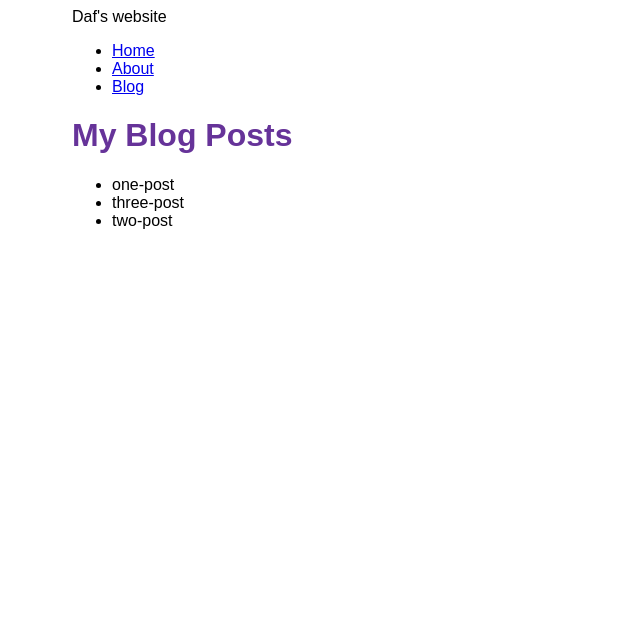
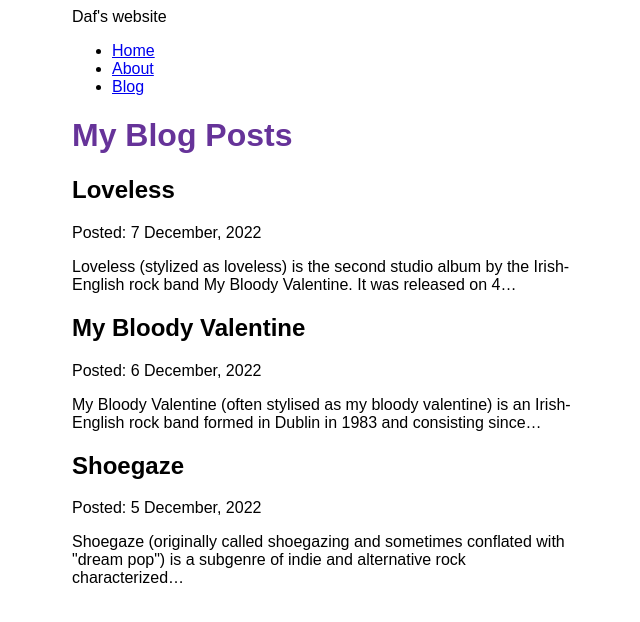
Before and after one commit to Daf98/my-gatsby-site, a Gatsby site: page /blog in a window 1280 px wide. Shown: the whole page, without its empty margins (318-958 px from the left). Built offline with nearby package versions, Linux system fonts and the light colour scheme; Gatsby itself is replaced by a stand-in of ours.

Commit message:
Create blog posts

```diff
--- a/blog/one-post.mdx
+++ b/blog/one-post.mdx
@@ -0,0 +1,11 @@
+---
+title: "Shoegaze"
+date: "2022-12-05"
+slug: "shoegaze"
+---
+
+Shoegaze (originally called shoegazing and sometimes conflated with "dream pop") is a subgenre of indie and alternative rock characterized by its ethereal mixture of obscured vocals, guitar distortion and effects, feedback, and overwhelming volume. It emerged in Ireland and the United Kingdom in the late 1980s among neo-psychedelic groups who usually stood motionless during live performances in a detached, non-confrontational state. The name comes from the heavy use of effects pedals, as the performers were often looking down at their pedals during concerts.
+
+My Bloody Valentine's album Loveless (1991) is often seen as the genre's defining release; other prominent shoegaze groups include Slowdive, Ride, Lush, Pale Saints, Airiel, and Chapterhouse. A loose label given to the shoegaze bands and other affiliated bands in London in the early 1990s was "the Scene That Celebrates Itself". Most shoegaze artists drew from the template set by My Bloody Valentine on their late 1980s recordings, as well as bands such as Dinosaur Jr., The Jesus and Mary Chain, and Cocteau Twins.
+
+In the early 1990s shoegaze was pushed aside by the American grunge movement and early Britpop acts, forcing the relatively unknown bands to break up or reinvent their style altogether. Since the late 2010s, a renewed interest in the genre has been noted, namely among nu gaze and blackgaze bands.
--- a/blog/three-post.mdx
+++ b/blog/three-post.mdx
@@ -0,0 +1,9 @@
+---
+title: "Loveless"
+date: "2022-12-07"
+slug: "loveless"
+---
+
+Loveless (stylized as loveless) is the second studio album by the Irish-English rock band My Bloody Valentine. It was released on 4 November 1991 in the United Kingdom by Creation Records and in the United States by Sire Records. The album was recorded between February 1989 and September 1991, with vocalist and guitarist Kevin Shields leading sessions and experimenting with guitar vibrato, nonstandard tunings, digital samplers, and meticulous production methods. The band hired nineteen different studios and several engineers during the album's prolonged recording, with its final production cost rumoured to have reached £250,000 (equivalent to £480,000 in 2021).
+
+Since its release, Loveless has been widely cited by critics as one of the greatest albums of all time, a landmark work of the shoegaze subgenre, and as a significant influence on various subsequent artists. In 2012, it was reissued as a two-CD set, including remastered tracks and a previously unreleased half-inch analogue tape version, and peaked on several international charts. In 2013, Loveless was certified silver by the British Phonographic Industry.
--- a/blog/two-post.mdx
+++ b/blog/two-post.mdx
@@ -0,0 +1,7 @@
+---
+title: "My Bloody Valentine"
+date: "2022-12-06"
+slug: "my-bloody-valentine"
+---
+
+My Bloody Valentine (often stylised as my bloody valentine) is an Irish-English rock band formed in Dublin in 1983 and consisting since 1987 of founding members Kevin Shields (vocals, guitar, sampler), Colm Ó Cíosóig (drums, sampler) with Bilinda Butcher (vocals, guitar) and Debbie Googe (bass). Their music is characterized by dissonant guitar textures, androgynous vocals, and unorthodox production techniques. They are credited with pioneering the 1990s genre shoegaze.
--- a/gatsby-config.js
+++ b/gatsby-config.js
@@ -15,5 +15,6 @@ module.exports = {
         path: `${__dirname}/blog`,
       }
     },
+    "gatsby-plugin-mdx",
   ],
 }
--- a/package.json
+++ b/package.json
@@ -15,8 +15,10 @@
     "clean": "gatsby clean"
   },
   "dependencies": {
+    "@mdx-js/react": "^2.1.5",
     "gatsby": "^5.2.0",
     "gatsby-plugin-image": "^3.2.0",
+    "gatsby-plugin-mdx": "^5.2.0",
     "gatsby-plugin-sharp": "^5.2.0",
     "gatsby-source-filesystem": "^5.2.0",
     "react": "^18.2.0",
--- a/src/pages/blog.js
+++ b/src/pages/blog.js
@@ -6,21 +6,30 @@ import Seo from '../components/seo'
 const BlogPage = ({ data }) => {
   return (
     <Layout pageTitle="My Blog Posts">
-    <ul>
-      {data.allFile.nodes.map((node) => <li key={node.name}>{node.name}</li>)}
-    </ul>
+      {data.allMdx.nodes.map((node) =>
+      <article key={node.id}>
+        <h2>{node.frontmatter.title}</h2>
+        <p>Posted: {node.frontmatter.date}</p>
+        <p>{node.excerpt}</p>
+      </article>
+      )}
     </Layout>
   )
 }
 
 export const query = graphql`
-  query {
-    allFile {
-      nodes {
-        name
+query {
+  allMdx(sort: {frontmatter: {date: DESC}}) {
+    nodes {
+      frontmatter {
+        title
+        date(formatString: "D MMMM, YYYY")
       }
+      id
+      excerpt
     }
   }
+}
 `
 
 export const Head = () => <Seo title="My Blog Posts" />
```
Also changed, not shown: 1 other file.
